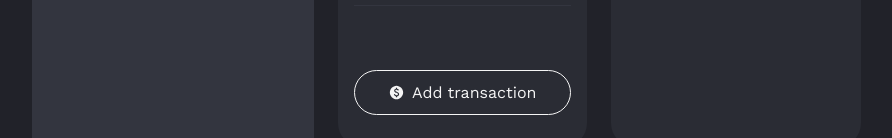
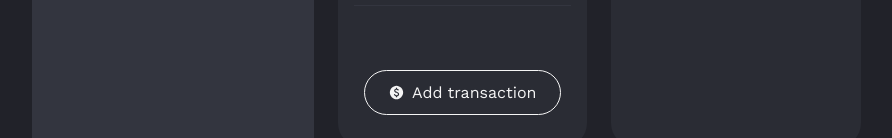
Before and after one commit to mclarafreireteles/poupapp, a React (Vite) app: page / in a window 1280 px wide. Shown: the part 814-952 px from the top of the page, without its empty margins (8-900 px from the left). Built offline with nearby package versions, Linux system fonts and the light colour scheme.

Commit message:
refactor: refactor transaction components

```diff
--- a/src/components/Transactions/index.jsx
+++ b/src/components/Transactions/index.jsx
@@ -24,9 +24,13 @@ export const Transactions = () => {
                 })}
             </ul>
 
-            <Button>
-                <IconCurrency/> Add transaction
-            </Button>
+            <div className={styles.actions}>
+                <Button>
+                    <IconCurrency/> Add transaction
+                </Button>
+            </div>
+
+
         </>
     )
 }
--- a/src/components/Transactions/transactions.module.css
+++ b/src/components/Transactions/transactions.module.css
@@ -16,3 +16,9 @@
     padding-bottom: 0;
     margin-bottom: 0;
 }
+
+.actions {
+    display: flex;
+    justify-content: center;
+    width: 100%;
+}
```
